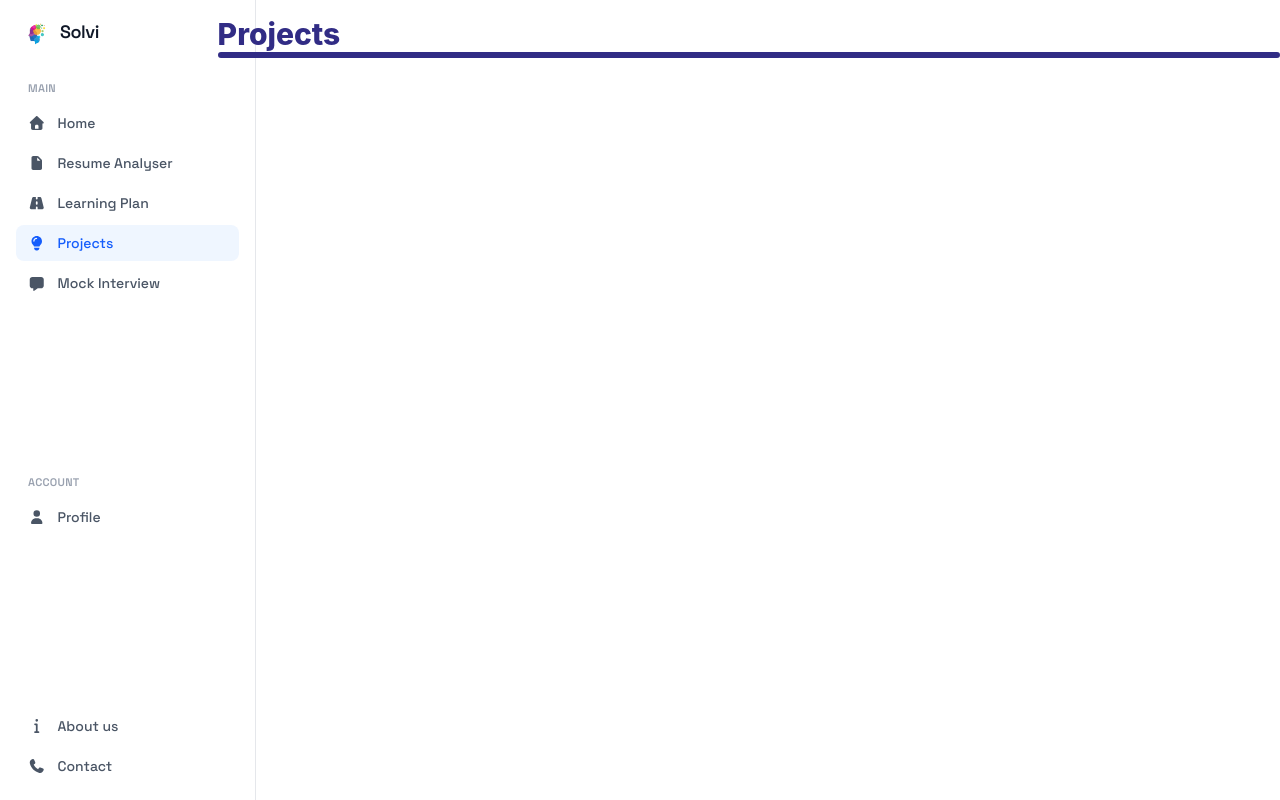
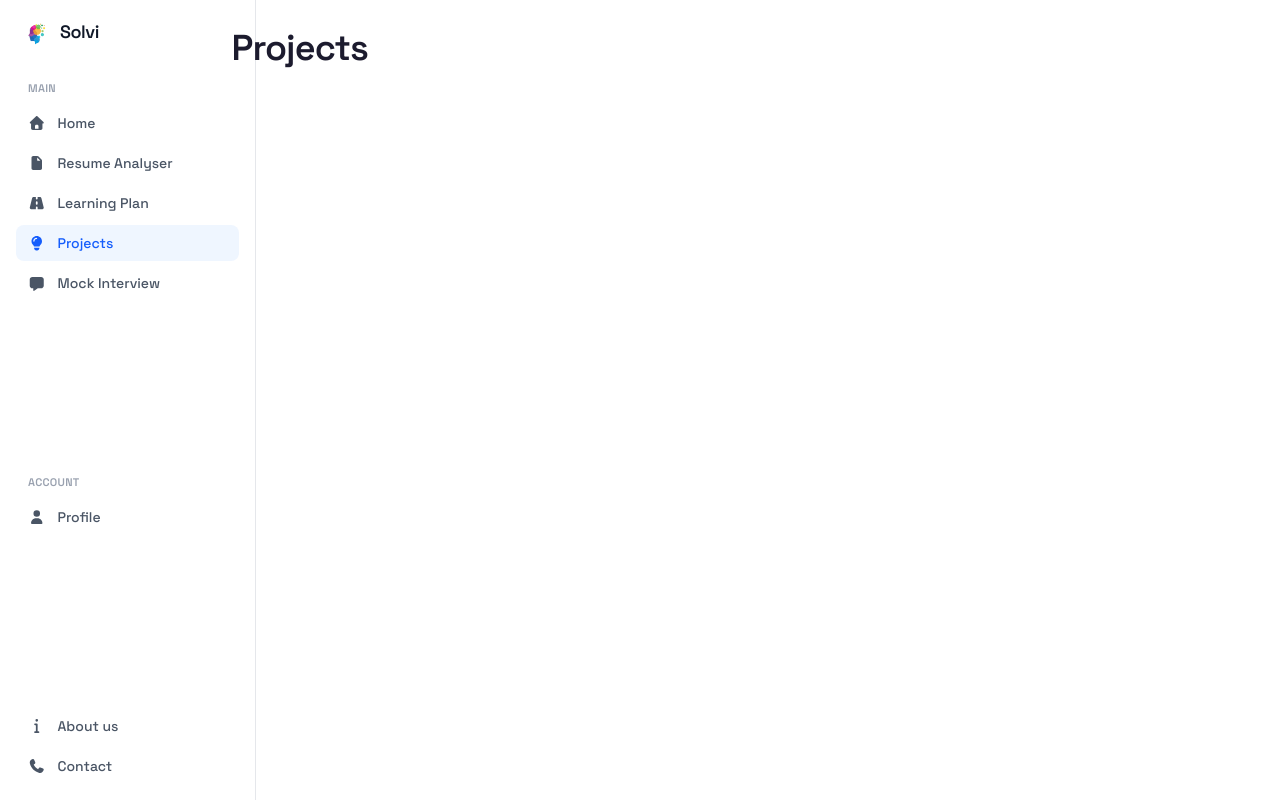
Before and after one commit to anushkatiwari22/Snippet-ZipIt, a React (Vite) app in the folder Frontend/: page /dashboard/projects in a window 1280 px wide. Built offline with nearby package versions, Linux system fonts and the light colour scheme.

Commit message:
DashBoard Rendering Added

```diff
--- a/Frontend/src/Components/Projects.jsx
+++ b/Frontend/src/Components/Projects.jsx
@@ -1,11 +1,12 @@
 const Projects = () => {
     return (
         <>
-            <div className="pt-4">
-                <div className="text-indigo-900 text-3xl font-extrabold">Projects</div>
-                <div className="bg-indigo-900 border-3 border-indigo-900 rounded-2xl"></div>
-            </div>
-        </>
+      <div className="pt-4">
+        <h1 className="mt-3 font-display text-4xl font-semibold tracking-tight text-[#1C1B2E] pl-3.5">
+          Projects
+        </h1>
+      </div>
+    </>
     )
 }
 export default Projects;
--- a/Frontend/src/Components/Question.jsx
+++ b/Frontend/src/Components/Question.jsx
@@ -52,7 +52,7 @@ const Question = () => {
         ...prev ,
         question : "true"
       }))
-      naviagte("/dashboard");
+      naviagte("/dashboard/home");
     }
   };
 
```
